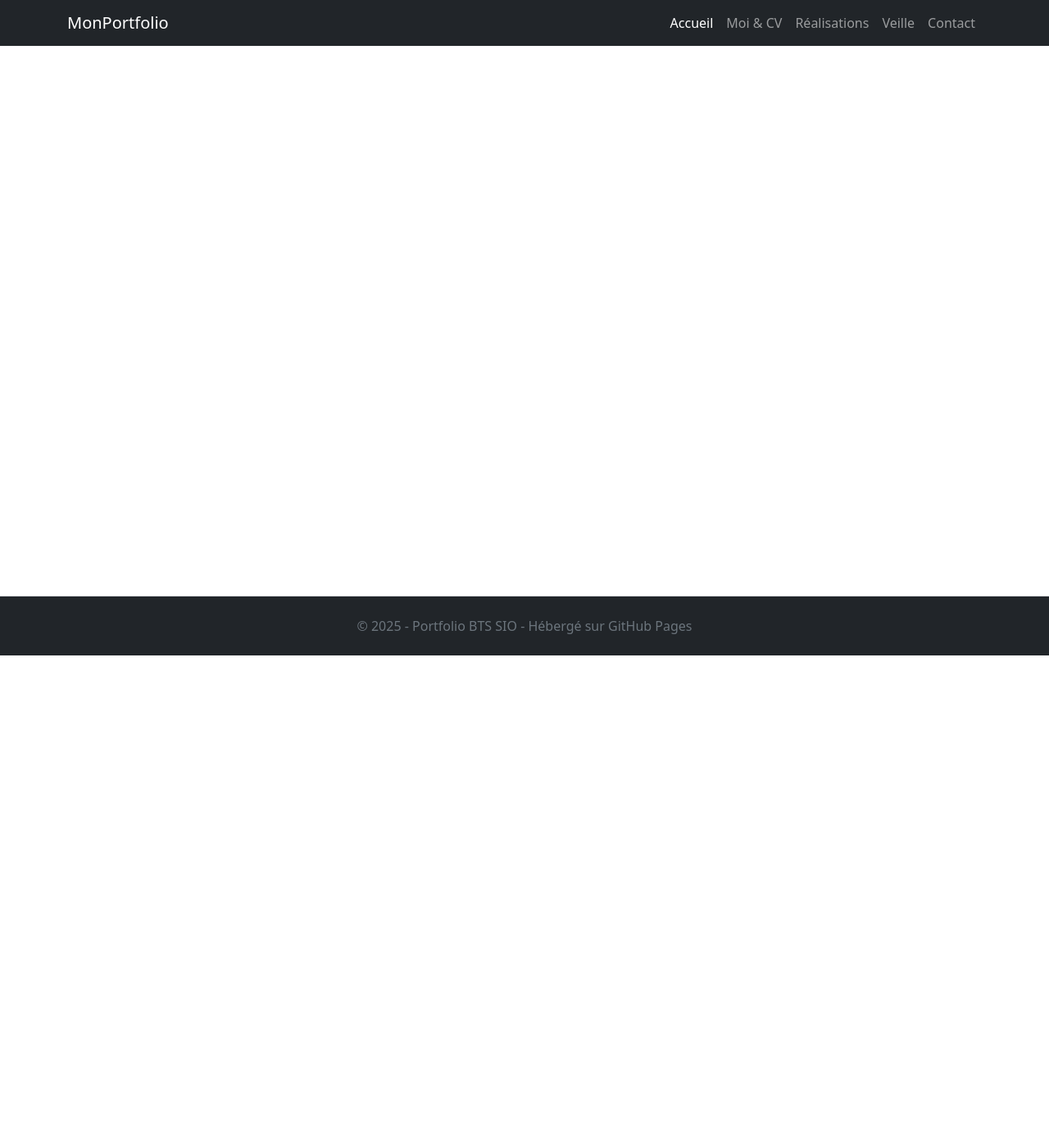
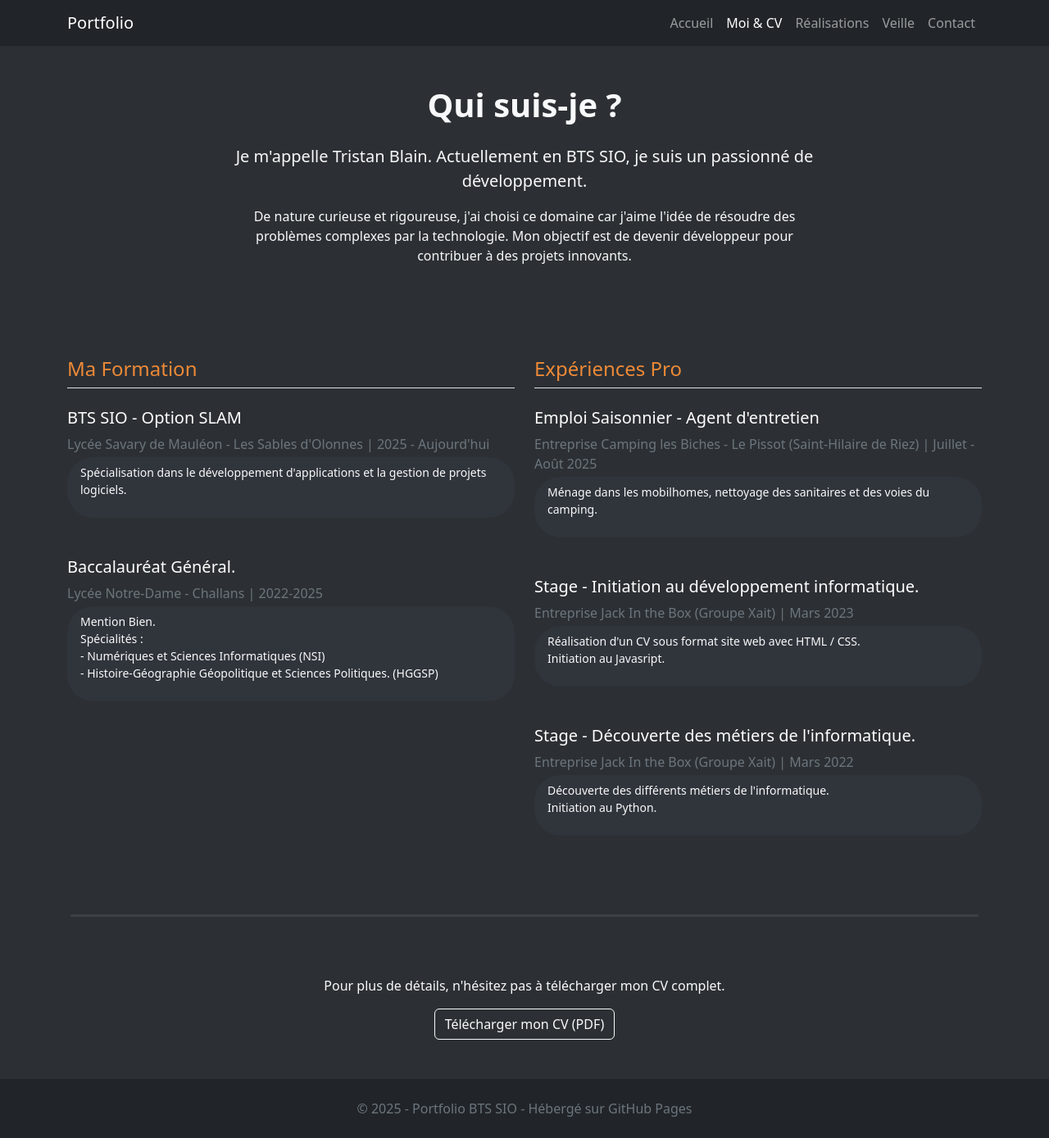
Before and after one commit to Narvalight/portfolio, a PHP site: page /presentation.html in a window 1280 px wide. Shown: the whole page at 82% size. Before the commit the page ends 800 px from the top, so only its background shows below. Run offline with PHP 8.4, Linux system fonts and the light colour scheme.

Commit message:
Contact (In Progress) + Presentation

```diff
--- a/css/style.css
+++ b/css/style.css
@@ -3,3 +3,12 @@
     background-color: #2c3034; /* Un gris anthracite très proche mais distinct */
     color: #f8f9fa; /* On force le texte en blanc cassé pour la lisibilité */
 }
+
+.bg-custom-light-dark {
+    background-color: #30343b; /* Un gris anthracite très proche mais distinct */
+    color: #f8f9fa; /* On force le texte en blanc cassé pour la lisibilité */
+}
+
+.text-orange {
+    color: #ed8937; /* On force le texte en blanc cassé pour la lisibilité */
+}
--- a/index.html
+++ b/index.html
@@ -33,7 +33,7 @@
     <main class="container pt-1 flex-grow-1">
         <div class="row align-items-center">
             <div class="col-md-6">
-                <h1>Tristan Blain</h1>
+                <h1 class="text-orange">Tristan Blain</h1>
                 <p class="lead">Étudiant en BTS SIO option SLAM. Bienvenue sur mon portfolio professionnel.</p>
                 <a href="projets.html" class="btn btn-outline-light btn-lg">Découvrir mes projets</a>
             </div>
--- a/presentation.html
+++ b/presentation.html
@@ -8,20 +8,20 @@
     <link href="https://cdn.jsdelivr.net/npm/bootstrap@5.3.0/dist/css/bootstrap.min.css" rel="stylesheet">
     <link rel="stylesheet" href="css/style.css">
 </head>
-<body class="d-flex flex-column min-vh-100">
+<body class="d-flex flex-column min-vh-100 bg-custom-dark">
 
     <!-- <div id="navbar-placeholder"></div> -->
 
     <nav class="navbar navbar-expand-lg navbar-dark bg-dark">
         <div class="container">
-            <a class="navbar-brand" href="index.html">MonPortfolio</a>
+            <a class="navbar-brand" href="index.html">Portfolio</a>
             <button class="navbar-toggler" type="button" data-bs-toggle="collapse" data-bs-target="#navbarNav">
                 <span class="navbar-toggler-icon"></span>
             </button>
             <div class="collapse navbar-collapse" id="navbarNav">
                 <ul class="navbar-nav ms-auto">
-                    <li class="nav-item"><a class="nav-link active" href="index.html">Accueil</a></li>
-                    <li class="nav-item"><a class="nav-link" href="presentation.html">Moi & CV</a></li>
+                    <li class="nav-item"><a class="nav-link" href="index.html">Accueil</a></li>
+                    <li class="nav-item"><a class="nav-link active" href="presentation.html">Moi & CV</a></li>
                     <li class="nav-item"><a class="nav-link" href="projets.html">Réalisations</a></li>
                     <li class="nav-item"><a class="nav-link" href="veille-info.html">Veille</a></li>
                     <li class="nav-item"><a class="nav-link" href="contact.html">Contact</a></li>
@@ -30,13 +30,87 @@
         </div>
     </nav>
 
-    <main class="container py-5 flex-grow-1">
-        <div class="row align-items-center">
+    <main class="flex-grow-1">
 
+        <div class="container py-5">
+            <div class="row justify-content-center text-center">
+                <div class="col-lg-8">
+                    <h1 class="fw-bold mb-4">Qui suis-je ?</h1>
+                    <p class="lead">
+                        Je m'appelle Tristan Blain. Actuellement en BTS SIO, je suis un passionné de développement.
+                    </p>
+                    <p>
+                        De nature curieuse et rigoureuse, j'ai choisi ce domaine car j'aime l'idée de résoudre des problèmes complexes par la technologie. Mon objectif est de devenir développeur pour contribuer à des projets innovants.
+                    </p>
+                </div>
+            </div>
         </div>
+
+        <div class="bg-custom-dark text-white py-5">
+            <div class="container">
+                <div class="row">
+
+                    <div class="col-md-6 mb-4">
+                        <h2 class="h4 mb-4 border-bottom pb-2 text-orange">Ma Formation</h2>
+
+                        <div class="mb-5">
+                            <h5>BTS SIO - Option SLAM</h5>
+                            <p class="mb-1 text-secondary">Lycée Savary de Mauléon - Les Sables d'Olonnes | 2025 - Aujourd'hui</p>
+                            <div class="bg-custom-light-dark rounded-5 px-3 py-2">
+                                <p class="small">Spécialisation dans le développement d'applications et la gestion de projets logiciels.</p>
+                            </div>
+                        </div>
+
+                        <div class="mb-5">
+                            <h5>Baccalauréat Général.</h5>
+                            <p class="mb-1 text-secondary">Lycée Notre-Dame - Challans | 2022-2025</p>
+                            <div class="bg-custom-light-dark rounded-5 px-3 py-2">
+                                <p class="small">Mention Bien.<br> Spécialités : <br> - Numériques et Sciences Informatiques (NSI) <br> - Histoire-Géographie Géopolitique et Sciences Politiques. (HGGSP)</p>
+                            </div>
+                        </div>
+                    </div>
+
+                    <div class="col-md-6 mb-4">
+                        <h2 class="h4 mb-4 border-bottom pb-2 text-orange">Expériences Pro</h2>
+
+                        <div class="mb-5">
+                            <h5>Emploi Saisonnier - Agent d'entretien</h5>
+                            <p class="mb-1 text-secondary">Entreprise Camping les Biches - Le Pissot (Saint-Hilaire de Riez) | Juillet - Août 2025</p>
+                            <div class="bg-custom-light-dark rounded-5 px-3 py-2">
+                                <p class="small">Ménage dans les mobilhomes, nettoyage des sanitaires et des voies du camping.</p>
+                            </div>
+                        </div>
+
+                        <div class="mb-5">
+                            <h5>Stage - Initiation au développement informatique.</h5>
+                            <p class="mb-1 text-secondary">Entreprise Jack In the Box (Groupe Xait) | Mars 2023</p>
+                            <div class="bg-custom-light-dark rounded-5 px-3 py-2">
+                                <p class="small">Réalisation d'un CV sous format site web avec HTML / CSS. <br> Initiation au Javasript.</p>
+                            </div>
+                        </div>
+
+                        <div class="mb-5">
+                            <h5>Stage - Découverte des métiers de l'informatique.</h5>
+                            <p class="mb-1 text-secondary">Entreprise Jack In the Box (Groupe Xait) | Mars 2022</p>
+                            <div class="bg-custom-light-dark rounded-5 px-3 py-2">
+                                <p class="small">Découverte des différents métiers de l'informatique. <br> Initiation au Python.</p>
+                            </div>
+                        </div>
+                    </div>
+
+                </div>
+                <hr class="my-4 mx-1 border-3 rounded-5 border-secondary">
+            </div>
+        </div>
+
+        <div class="container pb-5 text-center">
+            <p>Pour plus de détails, n'hésitez pas à télécharger mon CV complet.</p>
+            <a href="assets/mon-cv.pdf" target="_blank" class="btn btn-outline-light">Télécharger mon CV (PDF)</a>
+        </div>
+
     </main>
 
-    <footer class="bg-dark py-4 border-top text-white">
+    <footer class="bg-dark py-4 text-white">
         <div class="container text-center">
             <p class="mb-0 text-secondary">© 2025 - Portfolio BTS SIO - Hébergé sur GitHub Pages</p>
         </div>
```
Also changed, not shown: contact.html (+62 -5 lines).
